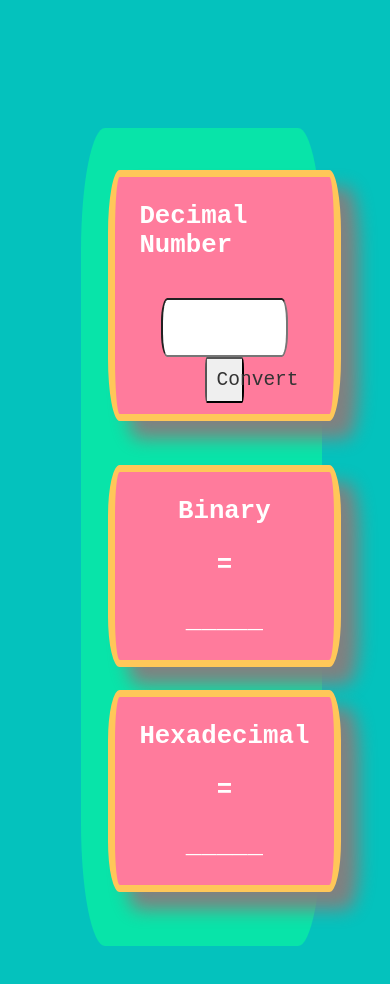
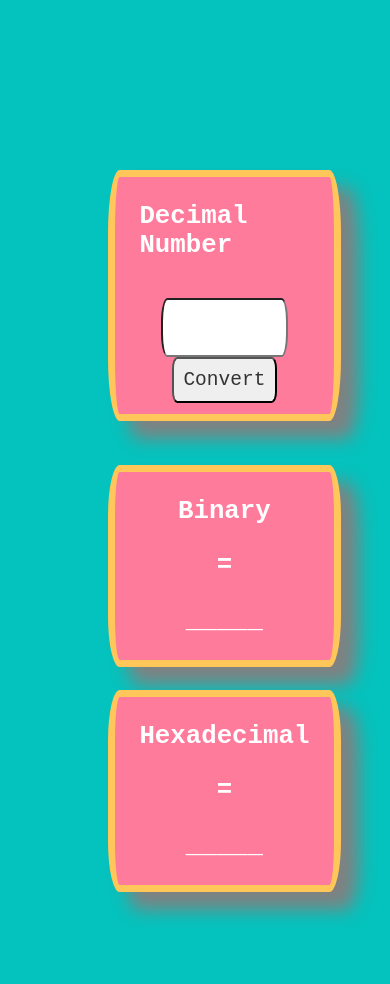
Before and after one commit to apotafiy/Number-Converter, a plain HTML site: page index.html in a window 390 px wide. Shown: the part 580-1564 px from the top of the page. Drawn offline with Linux system fonts and the light colour scheme.

Commit message:
improved responsiveness

```diff
--- a/styles.css
+++ b/styles.css
@@ -68,7 +68,7 @@ button {
     font-weight: lighter;
     font-size: smaller;
     border-radius: 5%/25%;
-    width: 20%;
+    width: auto;
 }
 
 input {
@@ -76,3 +76,9 @@ input {
     border-radius: 5%/40%;
     color: black;
 }
+
+@media only screen and (max-width: 414px) {
+    .calculation-block {
+        background-color: #04c2bd;
+    }
+}
```
